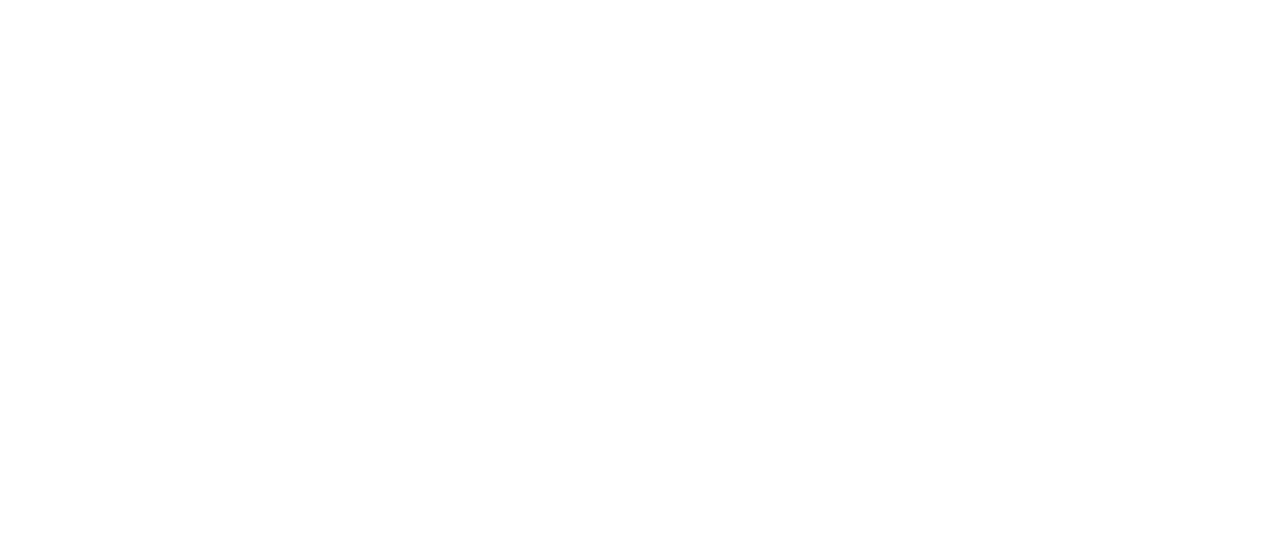
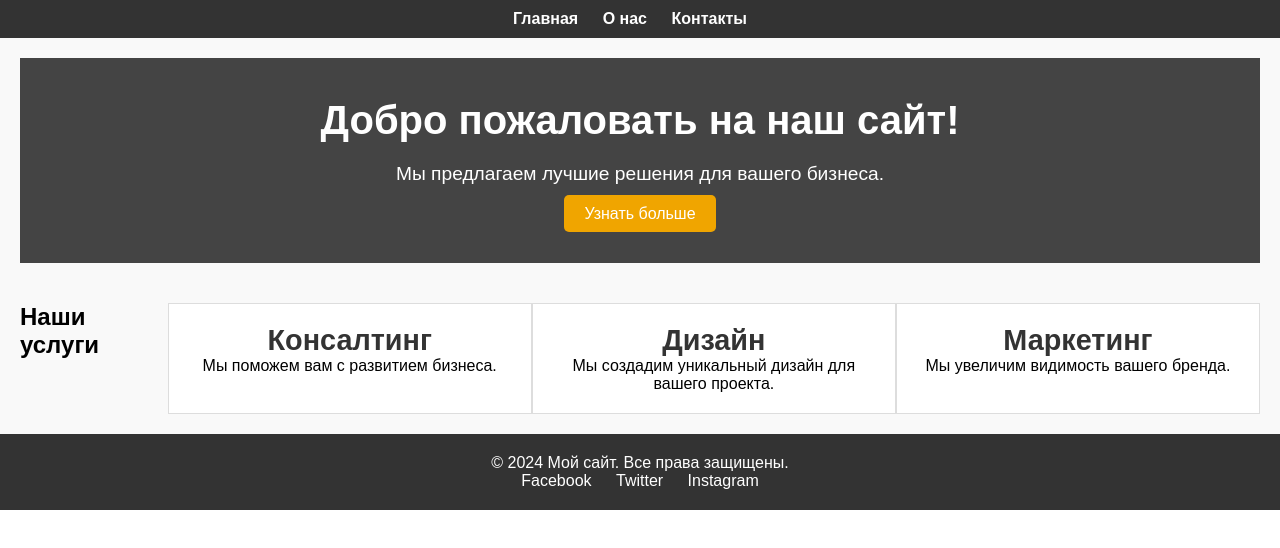
Before and after one commit to Darkhan313/lab5, a plain HTML site: page index.html in a window 1280 px wide. Drawn offline with Linux system fonts and the light colour scheme; a web font is replaced by a local one.

Commit message:
feat: add base for site

```diff
--- a/assets/css/style.css
+++ b/assets/css/style.css
@@ -8,3 +8,108 @@
     margin: 0;
     box-sizing: inherit;
 }
+
+body {
+    font-family: Arial, sans-serif;
+    margin: 0;
+    padding: 0;
+}
+
+header {
+    background-color: #333;
+    color: white;
+    padding: 10px 0;
+    text-align: center;
+}
+
+nav ul {
+    list-style: none;
+    padding: 0;
+}
+
+nav ul li {
+    display: inline;
+    margin-right: 20px;
+}
+
+nav ul li a {
+    color: white;
+    text-decoration: none;
+    font-weight: bold;
+}
+
+nav ul li a:hover {
+    color: #f0a500;
+}
+
+main {
+    padding: 20px;
+    background-color: #f9f9f9;
+}
+
+.hero {
+    text-align: center;
+    padding: 40px 0;
+    background-color: #444;
+    color: white;
+}
+
+.hero h1 {
+    font-size: 2.5em;
+}
+
+.hero p {
+    font-size: 1.2em;
+    margin: 20px 0;
+}
+
+.btn {
+    background-color: #f0a500;
+    color: white;
+    padding: 10px 20px;
+    text-decoration: none;
+    border-radius: 5px;
+}
+
+.btn:hover {
+    background-color: #e88f00;
+}
+
+.services {
+    display: flex;
+    justify-content: space-around;
+    margin-top: 40px;
+}
+
+.service-item {
+    background-color: white;
+    border: 1px solid #ddd;
+    padding: 20px;
+    width: 30%;
+    text-align: center;
+}
+
+.service-item h3 {
+    font-size: 1.8em;
+    color: #333;
+}
+
+footer {
+    background-color: #333;
+    color: white;
+    text-align: center;
+    padding: 20px 0;
+    position: relative;
+    bottom: 0;
+    width: 100%;
+}
+
+.social-links a {
+    color: white;
+    text-decoration: none;
+    margin: 0 10px;
+}
+
+.social-links a:hover {
+    color: #f0a500;
+}
--- a/index.html
+++ b/index.html
@@ -3,14 +3,58 @@
 <head>
     <meta charset="UTF-8">
     <meta name="viewport" content="width=device-width, initial-scale=1.0">
-    <title>Document</title>
+    <title>My site</title>
     <link rel="stylesheet" href="assets/css/style.css">
     <script src="assets/js/main.js"></script>
     <link rel="preconnect" href="https://fonts.googleapis.com">
 <link rel="preconnect" href="https://fonts.gstatic.com" crossorigin>
 <link href="https://fonts.googleapis.com/css2?family=Sixtyfour+Convergence&display=swap" rel="stylesheet">
 </head>
+
 <body>
+    <header>
+        <nav>
+            <ul>
+                <li><a href="#">Главная</a></li>
+                <li><a href="#">О нас</a></li>
+                <li><a href="#">Контакты</a></li>
+            </ul>
+        </nav>
+    </header>
+</body>
 
-</body>
+<main>
+    <section class="hero">
+        <h1>Добро пожаловать на наш сайт!</h1>
+        <p>Мы предлагаем лучшие решения для вашего бизнеса.</p>
+        <a href="#" class="btn">Узнать больше</a>
+    </section>
+
+    <section class="services">
+        <h2>Наши услуги</h2>
+        <div class="service-item">
+            <h3>Консалтинг</h3>
+            <p>Мы поможем вам с развитием бизнеса.</p>
+        </div>
+        <div class="service-item">
+            <h3>Дизайн</h3>
+            <p>Мы создадим уникальный дизайн для вашего проекта.</p>
+        </div>
+        <div class="service-item">
+            <h3>Маркетинг</h3>
+            <p>Мы увеличим видимость вашего бренда.</p>
+        </div>
+    </section>
+</main>
+
+<footer>
+    <p>&copy; 2024 Мой сайт. Все права защищены.</p>
+    <div class="social-links">
+        <a href="#">Facebook</a>
+        <a href="#">Twitter</a>
+        <a href="#">Instagram</a>
+    </div>
+</footer>
+
+
 </html>
```
